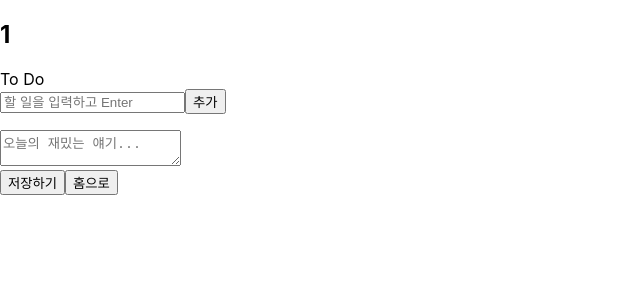
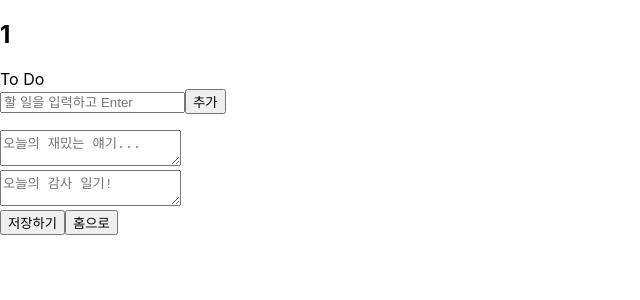
Before and after one commit to LikeLionHGU/14thFrontend_myDiary, a React (Create React App) app: page /diary/1 in a window 1280 px wide. Shown: the top 300 px of the page, without its empty margins (0-640 px from the left). Built offline with nearby package versions, Linux system fonts and the light colour scheme; a web font is replaced by a local one.

Commit message:
feat: 감사일기 text area 추가

```diff
--- a/src/routes/Diary.js
+++ b/src/routes/Diary.js
@@ -10,6 +10,7 @@ function Diary() {
   const [todos, setTodos] = useState([]);
 
   const [text, setText] = useState("");
+  const [thankText, setThankText] = useState("");
 
   const navigate = useNavigate();
   const user = auth.currentUser;
@@ -17,16 +18,27 @@ function Diary() {
   useEffect(() => {
     if (!user) return;
 
-    // ✅ Diary load
     const diaryKey = `diary_contents_${user.uid}`;
     const diaries = JSON.parse(localStorage.getItem(diaryKey)) || {};
     setText(diaries[date] || "");
 
-    // ✅ Todo load (user별 + date별)
     const todoKey = `todo_${user.uid}`;
     const todoByDate = JSON.parse(localStorage.getItem(todoKey)) || {};
     setTodos(todoByDate[date] || []);
+
+    const thankKey = `thank_${user.uid}`;
+    const thankByDate = JSON.parse(localStorage.getItem(thankKey)) || {};
+    setThankText(thankByDate[date] || "");
   }, [date, user]);
+
+  const saveThank = () => {
+    if (!user) return;
+
+    const thankKey = `thank_${user.uid}`;
+    const thankByDate = JSON.parse(localStorage.getItem(thankKey)) || {};
+    thankByDate[date] = thankText;
+    localStorage.setItem(thankKey, JSON.stringify(thankByDate));
+  };
 
   const saveDiary = () => {
     if (!user) {
@@ -39,10 +51,11 @@ function Diary() {
     diaries[date] = text;
     localStorage.setItem(diaryKey, JSON.stringify(diaries));
 
+    saveThank();
+
     alert("저장되었습니다!");
   };
 
-  // ✅ Todo 저장 helper
   const saveTodos = (nextTodos) => {
     if (!user) return;
 
@@ -52,7 +65,6 @@ function Diary() {
     localStorage.setItem(todoKey, JSON.stringify(todoByDate));
   };
 
-  // ✅ Todo 추가
   const addTodo = () => {
     if (!user) {
       alert("로그인이 필요합니다!");
@@ -139,13 +151,20 @@ function Diary() {
       </div>
 
       <div className="memo-card">
-        <div className="memo-header"></div>
-
         <textarea
           className="memo-textarea"
           value={text}
           onChange={(e) => setText(e.target.value)}
           placeholder="오늘의 재밌는 얘기..."
+        />
+      </div>
+
+      <div className="thank-card">
+        <textarea
+          className="thank-textarea"
+          value={thankText}
+          onChange={(e) => setThankText(e.target.value)}
+          placeholder="오늘의 감사 일기!"
         />
       </div>
 
```
